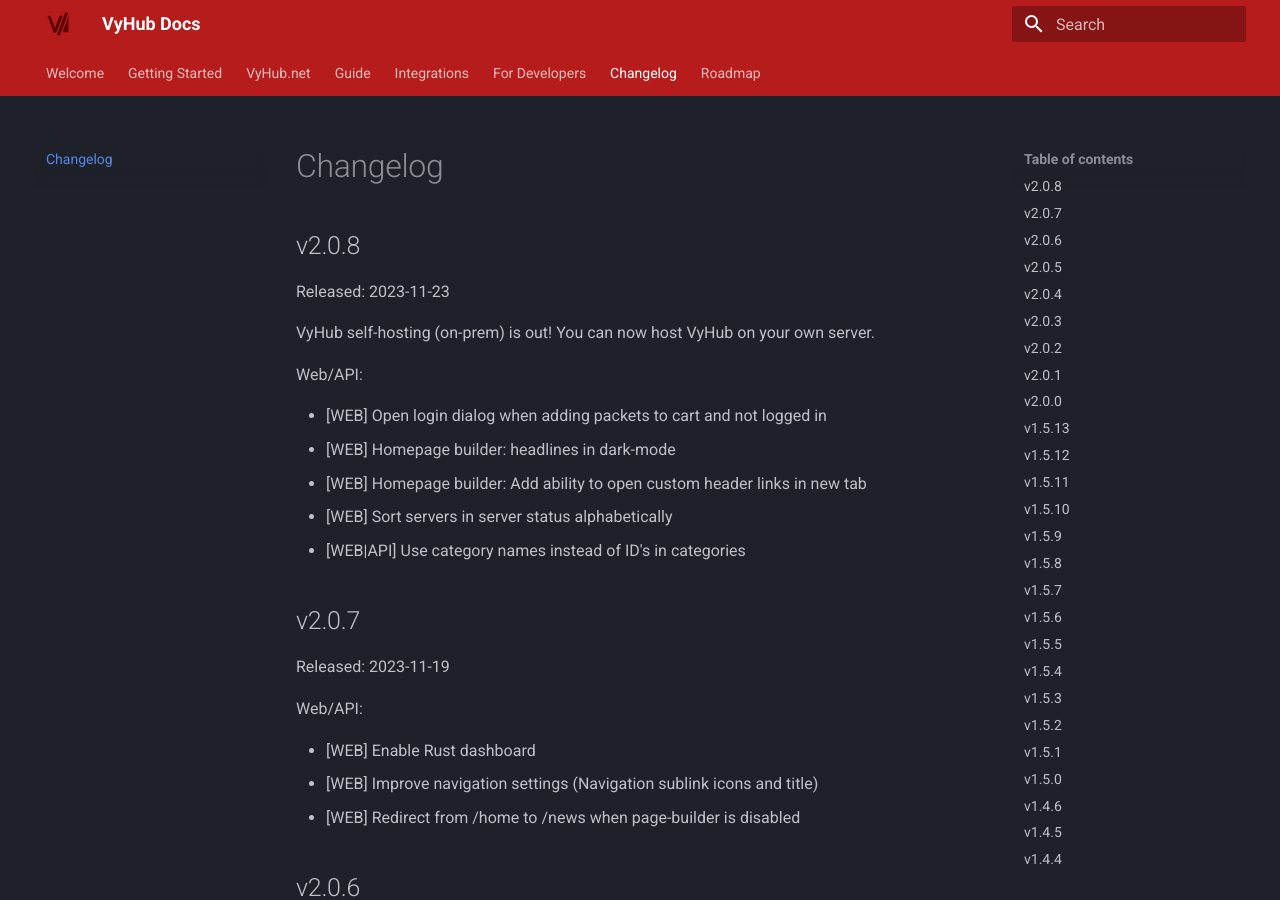
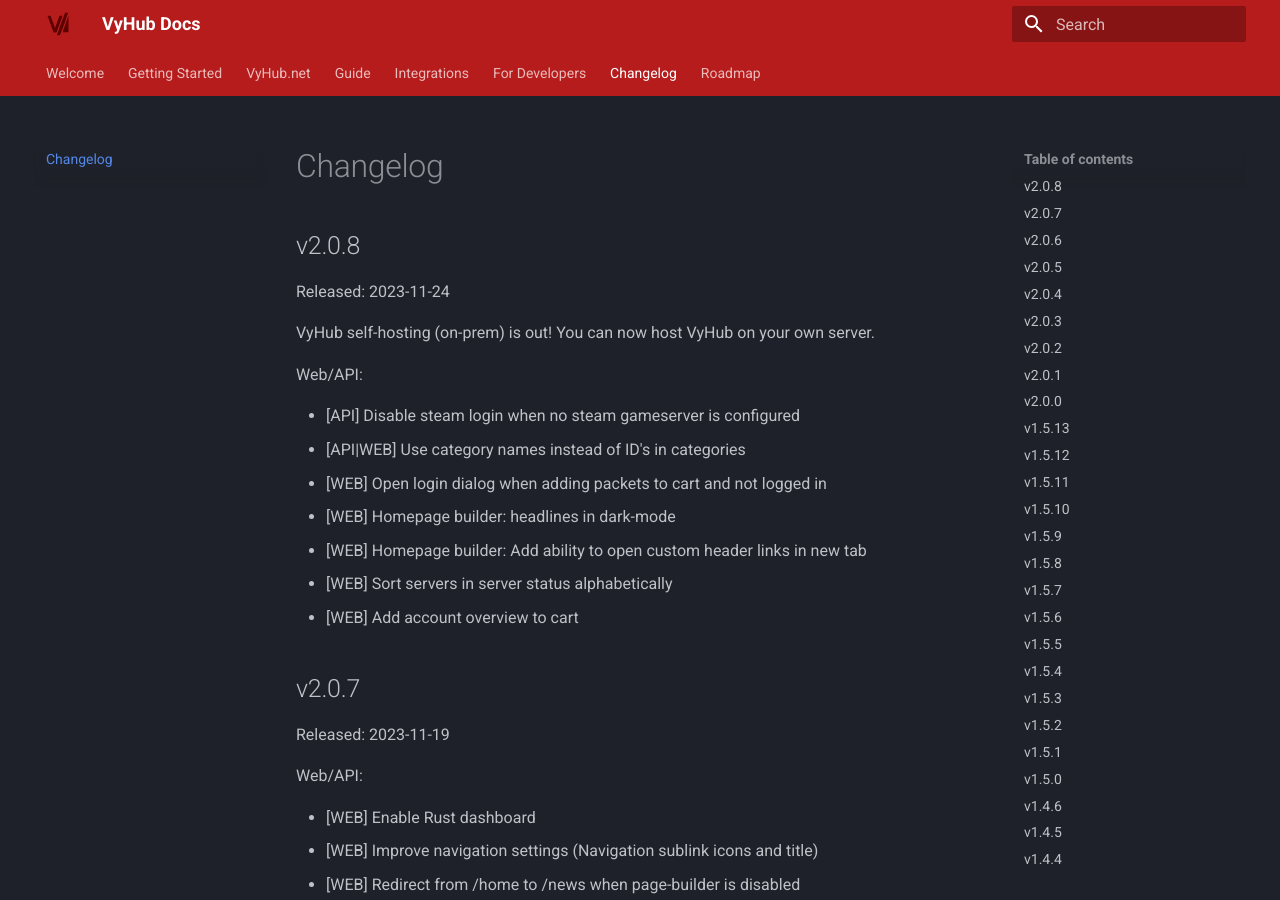
Before and after one commit to nyx-project/vyhub-documentation, an MkDocs documentation site: the page built from docs/changelog.md, in a window 1280 px wide and 900 px high. Built offline with MkDocs 1.6.1 and Material for MkDocs 9.7.7, drawn with Linux system fonts in a browser that asks for light colours; the version menu is left out.

Commit message:
Update changelog

```diff
--- a/docs/changelog.md
+++ b/docs/changelog.md
@@ -2,17 +2,19 @@
 
 ## v2.0.8
 
-Released: 2023-11-23
+Released: 2023-11-24
 
 VyHub self-hosting (on-prem) is out! You can now host VyHub on your own server.
 
 Web/API:
 
+- [API] Disable steam login when no steam gameserver is configured
+- [API|WEB] Use category names instead of ID's in categories
 - [WEB] Open login dialog when adding packets to cart and not logged in
 - [WEB] Homepage builder: headlines in dark-mode
 - [WEB] Homepage builder: Add ability to open custom header links in new tab
 - [WEB] Sort servers in server status alphabetically
-- [WEB|API] Use category names instead of ID's in categories
+- [WEB] Add account overview to cart
 
 ## v2.0.7
 
```
